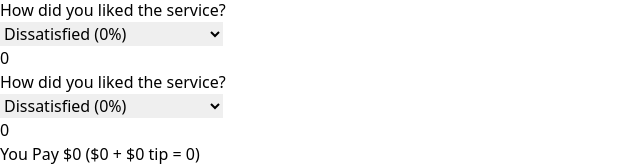
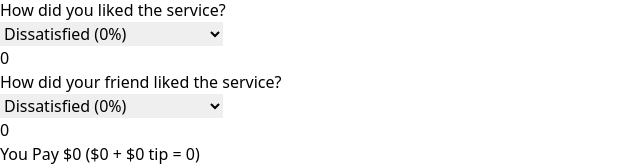
Before and after one commit to Dhruvmehta1311/tip-calculator-v2, a React app: page / in a window 1280 px wide. Shown: the part 186-352 px from the top of the page, without its empty margins (0-640 px from the left). Built offline with nearby package versions, Linux system fonts and the light colour scheme; the HTML template or start-up script is replaced by a standard one.

Commit message:
Changed text.

```diff
--- a/src/components/FriendServiceReview.jsx
+++ b/src/components/FriendServiceReview.jsx
@@ -13,7 +13,7 @@ function FriendServiceReview({
     <div className="text-white">
       <>
         <div className="flex flex-col gap-4 md:flex-row md:items-center">
-          <p>How did you liked the service?</p>
+          <p>How did your friend liked the service?</p>
           <select
             onChange={friendService}
             className="bg-gray-600 px-4 py-3 rounded"
```
